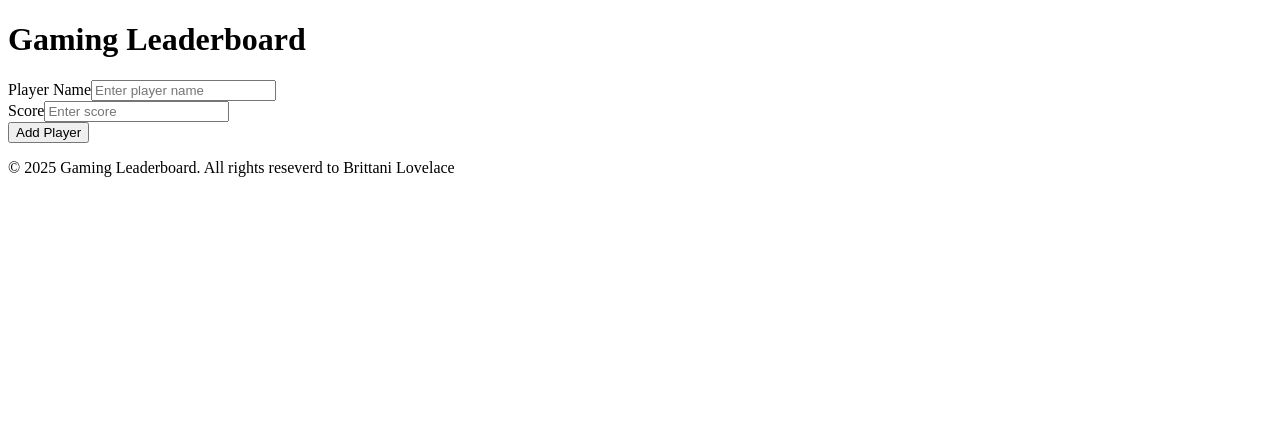
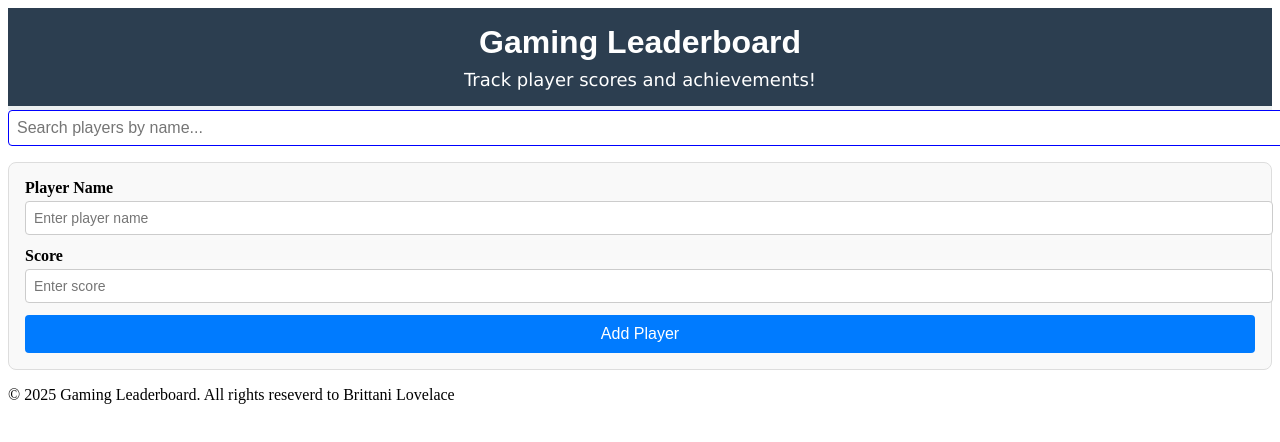
Before and after one commit to blovelace84/Gaming-Leaderboard-Repo, a React (Vite) app in the folder gaming-leaderboard/: page / in a window 1280 px wide. Shown: the top 442 px of the page. Built offline with nearby package versions, Linux system fonts and the light colour scheme.

Commit message:
update changes

```diff
--- a/gaming-leaderboard/src/App.jsx
+++ b/gaming-leaderboard/src/App.jsx
@@ -3,6 +3,7 @@ import Leaderboard from "./Leaderboard";
 import PlayerInputForm from "./PlayerInputForm";
 import Footer from "./Footer";
 import { useState } from "react";
+import Search from "./Search";
 
 const App = () => {
     const [players, setPlayers] = useState([]);
@@ -15,6 +16,7 @@ const App = () => {
         <div>
             <Header />
             <main>
+                <Search />
                 <PlayerInputForm addPlayer={addPlayer}/>
             </main>
             <Footer />
--- a/gaming-leaderboard/src/Footer.jsx
+++ b/gaming-leaderboard/src/Footer.jsx
@@ -2,7 +2,7 @@ import React from "react";
 
 const Footer  = () => {
     return(
-        <footer>
+        <footer className="footer">
             <p>&copy; 2025 Gaming Leaderboard. All rights reseverd to Brittani Lovelace</p>
         </footer>
     );
--- /dev/null
+++ b/gaming-leaderboard/src/Header.css
@@ -0,0 +1,19 @@
+.header {
+    background-color: #2c3e50; /* Dark blue */
+    color: white;
+    padding: 16px;
+    text-align: center;
+    border-bottom: 4px solid #ecf0f1; /* Light gray border */
+  }
+
+  .header-title {
+    font-size: 32px;
+    margin: 0;
+    font-family: "Arial", sans-serif;
+  }
+
+  .header-subtitle {
+    font-size: 18px;
+    margin: 8px 0 0;
+    font-family: "Verdana", sans-serif;
+  }
--- a/gaming-leaderboard/src/Header.jsx
+++ b/gaming-leaderboard/src/Header.jsx
@@ -1,9 +1,11 @@
 import React from "react";
+import './Header.css';
 
 const Header = () =>{
     return(
-        <header>
-            <h1>Gaming Leaderboard</h1>
+        <header className="header">
+            <h1 className="header-title">Gaming Leaderboard</h1>
+            <p className="header-subtitle">Track player scores and achievements!</p>
         </header>
     );
 }
--- a/gaming-leaderboard/src/Leaderboard.jsx
+++ b/gaming-leaderboard/src/Leaderboard.jsx
@@ -1,23 +1,24 @@
 import React from "react";
+import './Leaderboard.css';
 
 const Leaderboard = ({ players }) => {
     return (
-      <div className="p-4">
-        <h2 className="text-xl font-bold mb-4">Leaderboard</h2>
-        <table className="table-auto w-full text-left border-collapse">
+        <div className="leaderboard-container">
+        <h2 className="leaderboard-title">Leaderboard</h2>
+        <table className="leaderboard-table">
           <thead>
-            <tr className="bg-gray-200">
-              <th className="p-2">Rank</th>
-              <th className="p-2">Player</th>
-              <th className="p-2">Score</th>
+            <tr>
+              <th>Rank</th>
+              <th>Player</th>
+              <th>Score</th>
             </tr>
           </thead>
           <tbody>
             {players.map((player, index) => (
-              <tr key={player.id} className="border-b">
-                <td className="p-2">{index + 1}</td>
-                <td className="p-2">{player.name}</td>
-                <td className="p-2">{player.score}</td>
+              <tr key={player.id}>
+                <td>{index + 1}</td>
+                <td>{player.name}</td>
+                <td>{player.score}</td>
               </tr>
             ))}
           </tbody>
--- /dev/null
+++ b/gaming-leaderboard/src/PlayerInputForm.css
@@ -0,0 +1,41 @@
+.form-container {
+    margin: 16px 0;
+    padding: 16px;
+    border: 1px solid #ddd;
+    border-radius: 8px;
+    background-color: #f9f9f9;
+  }
+
+  .form-group {
+    margin-bottom: 12px;
+  }
+
+  .form-label {
+    display: block;
+    margin-bottom: 4px;
+    font-weight: bold;
+  }
+
+  .form-input {
+    width: 100%;
+    padding: 8px;
+    font-size: 14px;
+    border: 1px solid #ccc;
+    border-radius: 4px;
+  }
+
+  .form-button {
+    display: block;
+    width: 100%;
+    padding: 10px;
+    background-color: #007BFF;
+    color: white;
+    font-size: 16px;
+    border: none;
+    border-radius: 4px;
+    cursor: pointer;
+  }
+
+  .form-button:hover {
+    background-color: #0056b3;
+  }
--- a/gaming-leaderboard/src/PlayerInputForm.jsx
+++ b/gaming-leaderboard/src/PlayerInputForm.jsx
@@ -1,6 +1,7 @@
 import { useState } from "react";
+import "./PlayerInputForm.css";
 
-const PlayerInputForm = ({ addPlayer }) => {
+export default function PlayerInputForm({ addPlayer }) {
   const [name, setName] = useState("");
   const [score, setScore] = useState("");
 
@@ -14,33 +15,28 @@ const PlayerInputForm = ({ addPlayer }) => {
   };
 
   return (
-    <form onSubmit={handleSubmit} className="p-4 bg-gray-100 rounded">
-      <div className="mb-4">
-        <label className="block text-sm font-bold mb-2">Player Name</label>
+    <form className="form-container" onSubmit={handleSubmit}>
+      <div className="form-group">
+        <label className="form-label">Player Name</label>
         <input
           type="text"
           value={name}
           onChange={(e) => setName(e.target.value)}
-          className="border p-2 w-full"
+          className="form-input"
           placeholder="Enter player name"
         />
       </div>
-      <div className="mb-4">
-        <label className="block text-sm font-bold mb-2">Score</label>
+      <div className="form-group">
+        <label className="form-label">Score</label>
         <input
           type="number"
           value={score}
           onChange={(e) => setScore(e.target.value)}
-          className="border p-2 w-full"
+          className="form-input"
           placeholder="Enter score"
         />
       </div>
-      <button type="submit" className="bg-blue-500 text-white p-2 rounded">
-        Add Player
-      </button>
+      <button type="submit" className="form-button">Add Player</button>
     </form>
   );
 }
-
-
-export default PlayerInputForm;
--- /dev/null
+++ b/gaming-leaderboard/src/Search.css
@@ -0,0 +1,11 @@
+.search-container{
+    margin-bottom: 16px;
+}
+
+.search-input{
+    padding: 8px;
+    width: 100%;
+    font-size: 16px;
+    border: 1px solid blue;
+    border-radius: 4px;
+}
--- /dev/null
+++ b/gaming-leaderboard/src/Search.jsx
@@ -0,0 +1,26 @@
+import React, {  useState  } from "react";
+import './Search.css';
+
+const Search = ({onSearch}) => {
+    const [query, setQuery] = useState("");
+
+    const handleSearch = (e) => {
+        const value = e.target.value;
+        setQuery(value);
+        onSearch(value); //Notify parent about the search query
+    };
+
+    return(
+        <div className="search-container">
+            <input
+                type="text"
+                value={query}
+                onChange={handleSearch}
+                className="search-input"
+                placeholder="Search players by name..."
+                />
+        </div>
+    );
+}
+
+export default Search;
```
Also changed, not shown: gaming-leaderboard/src/Footer.css (added, +8 -0 lines).
